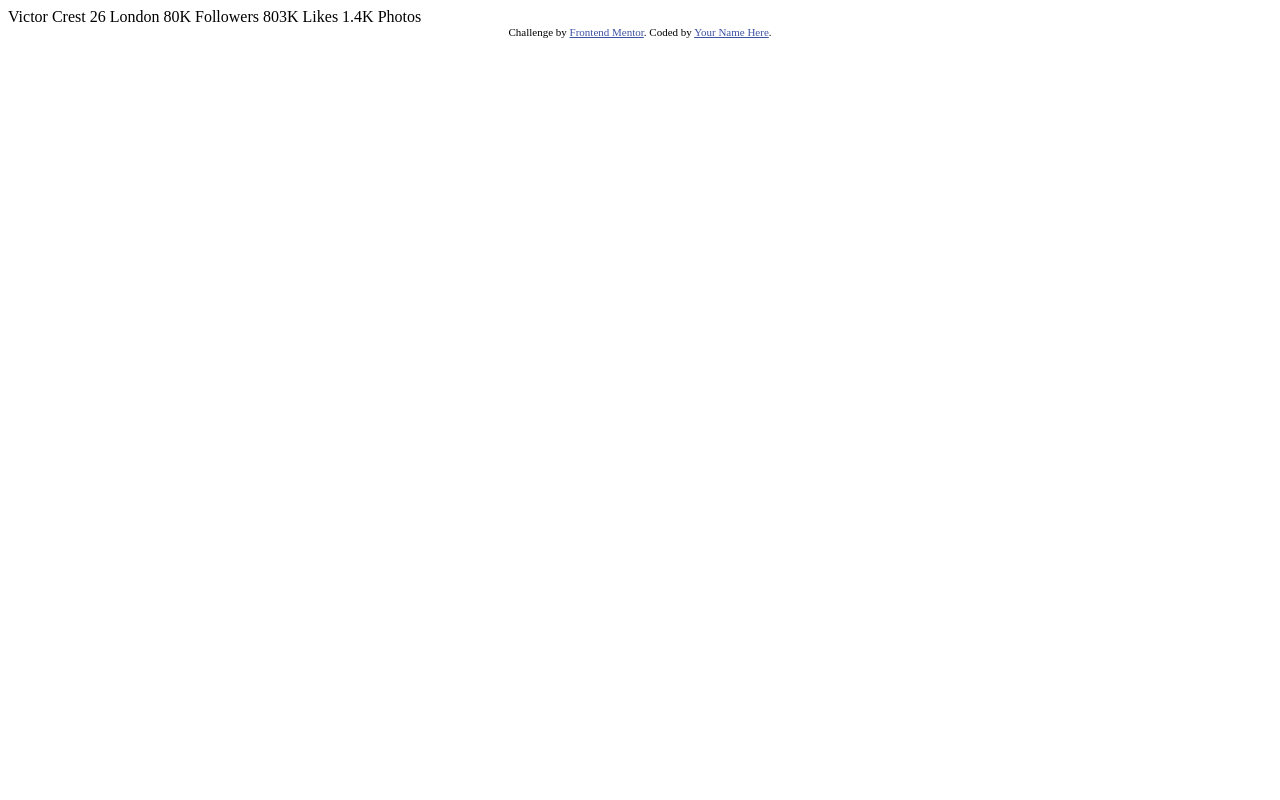
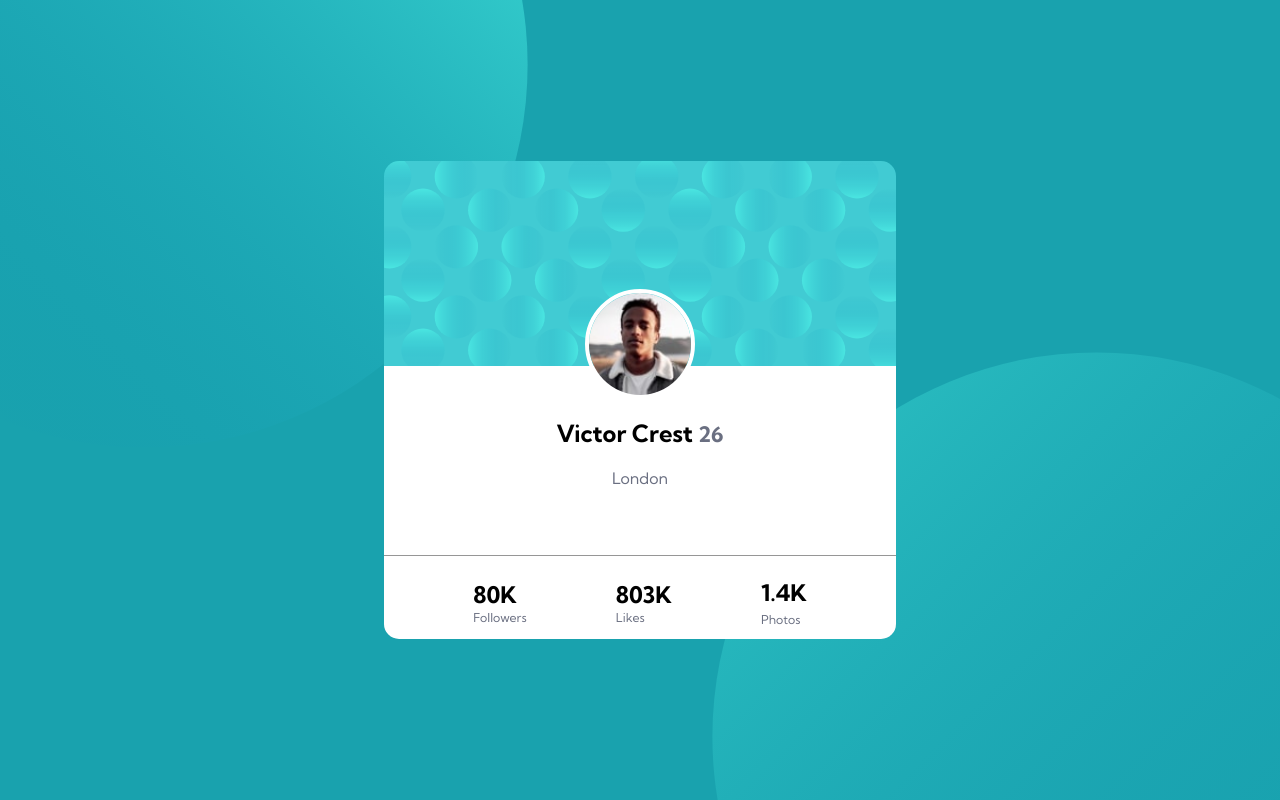
Before and after one commit to TheoSt/profile-card-component-main, a plain HTML site: page index.html in a window 1280 px wide. Drawn offline with Linux system fonts and the light colour scheme.

Commit message:
First version

```diff
--- /dev/null
+++ b/app.css
@@ -0,0 +1,180 @@
+body {
+    margin:0;
+    font-family: 'Kumbh Sans', sans-serif;
+    background-color:hsl(185, 75%, 39%);
+    background-image:url("images/bg-pattern-top.svg"), url("images/bg-pattern-bottom.svg");
+    background-position: left -30vh top -50vh, right -25vh bottom -80vh;
+    background-repeat:no-repeat, no-repeat;
+    background-size:60%;
+}
+
+main {
+    min-height:100vh;
+    display:flex;
+    justify-content:center;
+    align-items:center;
+}
+
+#container {
+    display:flex;
+    flex-direction: column;
+    align-items: center;
+    width:20%;
+    min-height:40vh;
+    background-color:white;
+    border-radius:15px;
+    background-image:url("images/bg-pattern-card.svg");
+    background-position: top;
+    background-repeat: no-repeat;
+    background-size:100%;
+}
+
+#container img:nth-of-type(1) {
+    display:block;
+    border:4px solid white;
+    border-radius:50%;
+    width:20%;
+    margin-left:auto;
+    margin-right:auto;
+    margin-top:25%;
+}
+
+#profileInfo {
+    font-size:0.9em;
+    text-align:center;
+}
+
+
+#profileInfo span {
+    color:hsl(227, 10%, 46%);
+    font-size:0.9em;
+}
+
+#profileInfo p {
+    color:hsl(227, 10%, 46%);
+
+}
+
+#footer {
+    display:flex;
+    flex-direction: row;
+    justify-content: space-evenly;
+    align-items: center;
+    border-top:1px solid hsl(0, 0%, 59%);
+    width:100%;
+    margin-top:10%;
+}
+
+.boldText {
+    font-weight: 700;
+    font-size:1.3em;
+}
+
+.normalText {
+    font-size:0.7em;
+    color:hsl(227, 10%, 46%);
+    margin-top:-40%;
+}
+
+@media screen and (min-width:320px) {
+    body {
+        font-size:0.8em;
+        background-position: left -55vh top -30vh, right -50vh bottom -30vh;
+        background-size:200%;
+
+    }
+    #container {
+        width:90%;
+    }
+}
+
+@media screen and (min-width:375px) {
+    body {
+        background-position: left -35vh top -30vh, right -30vh bottom -30vh;
+        background-size:150%;
+
+    }
+}
+
+@media screen and (min-width:426px) {
+    body {
+        background-position: left -45vh top -30vh, right -40vh bottom -30vh;
+        background-size:150%;
+        font-size:0.9em;
+    }
+    #container {
+        width:70%;
+    }
+}
+
+@media screen and (min-width:475px) {
+    body {
+        background-position: left -35vh top -10vh, right -35vh bottom -10vh;
+        background-size:100%;
+    }
+}
+
+@media screen and (min-width:600px) {
+    body {
+        background-position: left -45vh top -20vh, right -45vh bottom -20vh;
+        background-size:100%;
+    }
+}
+
+@media screen and (min-width:768px) {
+    body {
+        background-position: left -15vh top -10vh, right -15vh bottom -10vh;
+        background-size:60%;
+        font-size:1em;
+    }
+    #container {
+        width:40%;
+    }
+}
+
+@media screen and (min-width:1025px) {
+    body {
+        background-position: left -25vh top -20vh, right -25vh bottom -30vh;
+        font-size:1.1em;
+    }
+    #container {
+        width:40%;
+    }
+}
+
+
+@media screen and (min-width:1240px) {
+    body {
+        background-position: left -30vh top -40vh, right -25vh bottom -40vh;
+    }
+}
+
+@media screen and (min-width:1441px) {
+    body {
+        background-image:url("images/bg-pattern-top.svg"), url("images/bg-pattern-bottom.svg");
+        background-position: left -40vh top -60vh, right -35vh bottom -75vh;
+        font-size:1.2em;
+    }
+    #container {
+        width:30%;
+    }
+}
+
+@media screen and (min-width:1921px) {
+    body {
+        font-size:1.3em;
+        background-position: left -30vh top -50vh, right -20vh bottom -70vh;
+    }
+    #container {
+        width:25%;
+    }
+}
+
+@media screen and (min-width:2001px) {
+    body {
+        font-size:1.5em;
+    }
+    #container {
+        width:30%;
+    }
+}
--- a/index.html
+++ b/index.html
@@ -3,33 +3,35 @@
 <head>
   <meta charset="UTF-8">
   <meta name="viewport" content="width=device-width, initial-scale=1.0"> <!-- displays site properly based on user's device -->
-
-  <link rel="icon" type="image/png" sizes="32x32" href="./images/favicon-32x32.png">
-
   <title>Frontend Mentor | Profile card component</title>
-
-  <!-- Feel free to remove these styles or customise in your own stylesheet 👍 -->
-  <style>
-    .attribution { font-size: 11px; text-align: center; }
-    .attribution a { color: hsl(228, 45%, 44%); }
-  </style>
+  <link rel="preconnect" href="https://fonts.googleapis.com">
+  <link rel="preconnect" href="https://fonts.gstatic.com" crossorigin>
+  <link href="https://fonts.googleapis.com/css2?family=Kumbh+Sans:wght@400;700&display=swap" rel="stylesheet">
+  <link rel="stylesheet" href="app.css">
 </head>
 <body>
-  Victor Crest
-  26
-  London
-
-  80K
-  Followers
-
-  803K
-  Likes
-
-  1.4K
-  Photos
-  <div class="attribution">
-    Challenge by <a href="https://www.frontendmentor.io?ref=challenge" target="_blank">Frontend Mentor</a>.
-    Coded by <a href="#">Your Name Here</a>.
-  </div>
+  <main>
+    <div id="container">
+      <img src="images/image-victor.jpg" alt="profile picture">
+      <section id="profileInfo">
+        <h1>Victor Crest <span>26</span></h1>
+        <p>London</p>
+      </section>
+      <section id="footer">
+        <div>
+          <p class="boldText">80K</p>
+          <p class="normalText">Followers</p>
+        </div>
+        <div>
+          <p class="boldText">803K</p>
+          <p class="normalText">Likes</p>
+        </div>
+        <div>
+          <p class="boldText">1.4K</p>
+          <p class="normalText">Photos</p>
+        </div>
+      </section>
+    </div>
+  </main>
 </body>
 </html>
```
